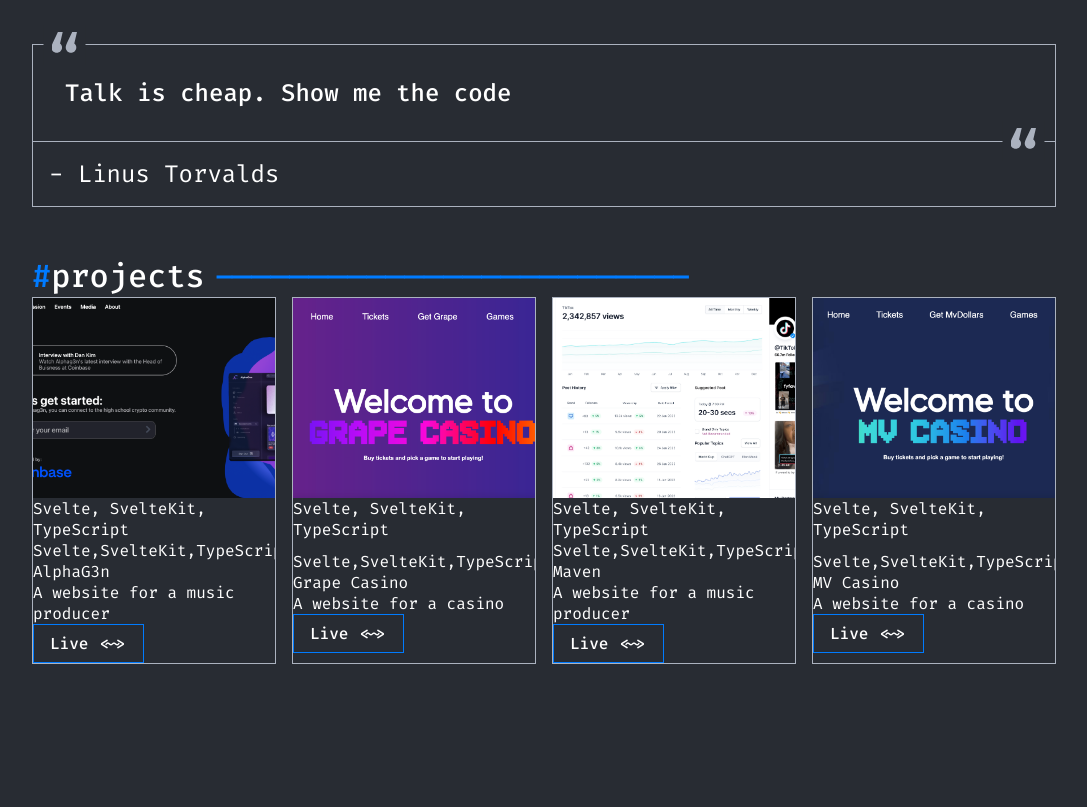
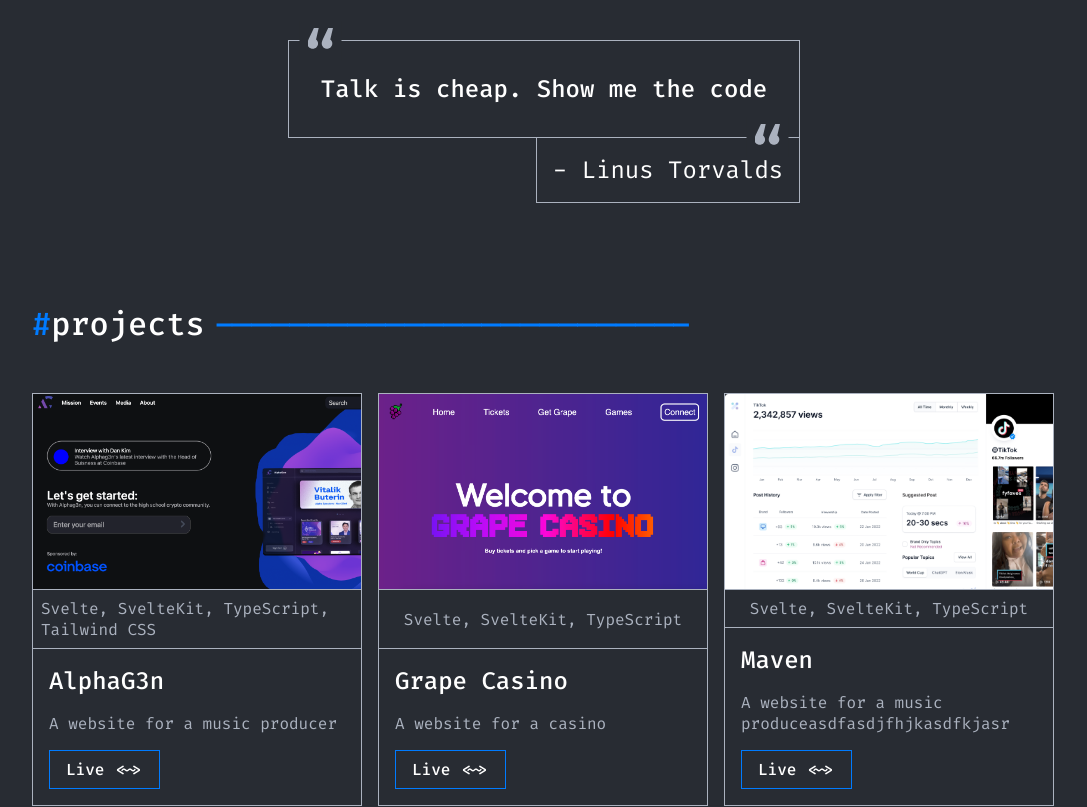
Before and after one commit to CoopTRUE/PortfolioV2, a SvelteKit app: page / in a window 1280 px wide. Shown: the part 340-1147 px from the top of the page, without its empty margins (96-1183 px from the left). Before the commit the page ends 1052 px from the top, so only its background shows below. Built offline with nearby package versions, Linux system fonts and the light colour scheme.

Commit message:
more work on styling

```diff
--- a/src/global.scss
+++ b/src/global.scss
@@ -32,10 +32,10 @@
 }
 
 section {
-  width: 100%;
   > h2 {
     font-size: 2rem;
     font-weight: 500;
+    margin-bottom: 3rem;
     &::before {
       content: '#';
       color: var(--color-primary);
@@ -46,5 +46,5 @@
       color: var(--color-primary);
     }
   }
-  margin-bottom: 3rem;
+  margin-bottom: 6.25rem;
 }
--- a/src/lib/components/Link.svelte
+++ b/src/lib/components/Link.svelte
@@ -14,6 +14,7 @@
     color: white;
     display: inline-block;
     font-weight: 500;
+    width: fit-content;
     padding: 0.5rem 1rem;
     border: 1px solid var(--color-primary);
     transition: background 0.2s ease-in-out;
--- a/src/routes/+layout.ts
+++ b/src/routes/+layout.ts
@@ -1 +1,4 @@
+// import { dev } from '$app/environment'
+
 export const prerender = true
+// export const csr = dev
--- a/src/routes/+page.svelte
+++ b/src/routes/+page.svelte
@@ -14,6 +14,9 @@
   <Hero />
   <Quote />
   <Projects />
+  <section>
+    <p>hi</p>
+  </section>
 </main>
 
 <style lang="scss">
--- a/src/routes/Hero.svelte
+++ b/src/routes/Hero.svelte
@@ -14,15 +14,18 @@
 
 <style lang="scss">
   section {
-    margin-bottom: 4rem;
+    width: 100%;
     display: flex;
+    align-items: center;
     justify-content: space-between;
-    align-items: center;
+    flex-direction: row;
+    margin-bottom: 3.75rem;
     .text {
       width: 45ch;
     }
     .headshot {
-      width: 20rem;
+      width: min(20rem, 35%);
+      aspect-ratio: 1/1;
       border-radius: 1rem;
     }
   }
--- a/src/routes/Projects.svelte
+++ b/src/routes/Projects.svelte
@@ -1,61 +1,59 @@
 <script lang="ts">
   import Link from '$lib/components/Link.svelte'
+  import alphag3n from '$lib/images/projects/alphag3n.png?width=1500&webp'
+  import grapeCasino from '$lib/images/projects/grape-casino.png?width=1500&webp'
+  import maven from '$lib/images/projects/maven.png?width=1500&webp'
+  import mvCasino from '$lib/images/projects/mv-casino.png?width=1500&webp'
 
   interface Project {
     title: string
     description: string
-    used: string[]
+    toolsUsed: string[]
     link: string
+    src: string
   }
   const projects: Project[] = [
     {
       title: 'AlphaG3n',
       description: 'A website for a music producer',
-      used: ['Svelte', 'SvelteKit', 'TypeScript'],
+      toolsUsed: ['Svelte', 'SvelteKit', 'TypeScript', 'Tailwind CSS'],
       link: 'https://alphag3n.com',
+      src: alphag3n,
     },
     {
       title: 'Grape Casino',
       description: 'A website for a casino',
-      used: ['Svelte', 'SvelteKit', 'TypeScript'],
+      toolsUsed: ['Svelte', 'SvelteKit', 'TypeScript'],
       link: 'https://grape-casino.com',
+      src: grapeCasino,
     },
     {
       title: 'Maven',
-      description: 'A website for a music producer',
-      used: ['Svelte', 'SvelteKit', 'TypeScript'],
+      description: 'A website for a music produceasdfasdjfhjkasdfkjasr',
+      toolsUsed: ['Svelte', 'SvelteKit', 'TypeScript'],
       link: 'https://mavenmusic.net',
+      src: maven,
     },
     {
       title: 'MV Casino',
       description: 'A website for a casino',
-      used: ['Svelte', 'SvelteKit', 'TypeScript'],
+      toolsUsed: ['Svelte', 'SvelteKit', 'TypeScript'],
       link: 'https://mv-casino.com',
+      src: mvCasino,
     },
   ]
-  const images = import.meta.glob<{ default: string }>('/src/lib/images/projects/*', {
-    query: {
-      width: 1500,
-      webp: true,
-    },
-  })
 </script>
 
 <section>
   <h2>projects</h2>
   <div class="projects">
-    {#each projects as { title, description, used, link }}
-      {@const src = `/src/lib/images/projects/${title.toLowerCase().replace(' ', '-')}.png`}
-      {@const image = images[src]()}
+    {#each projects as { title, description, toolsUsed, link, src }}
       <div class="project" aria-label={title}>
-        {#await image then { default: src }}
-          <img {src} alt={title} />
-        {/await}
-        <p>{used.join(', ')}</p>
-        <div class="description">
-          <p class="used">{used}</p>
-          <h3>{title}</h3>
-          <p>{description}</p>
+        <img {src} alt={title} loading="lazy" />
+        <p class="tools-used">{toolsUsed.join(', ')}</p>
+        <div class="content">
+          <h3 class="title">{title}</h3>
+          <p class="description">{description}</p>
           <Link href={link}>Live</Link>
         </div>
       </div>
@@ -65,19 +63,44 @@
 
 <style lang="scss">
   .projects {
-    display: grid;
-    grid-template-columns: repeat(auto-fit, minmax(12rem, 1fr));
+    display: flex;
+    flex-wrap: wrap;
     gap: 1rem;
   }
   .project {
+    display: grid;
+    grid-template-rows: 12.25rem 1fr auto;
+    grid-template-columns: 20.5rem;
     border: solid 1px var(--color-gray);
     display: grid;
-    grid-template-rows: 12.5rem auto;
     overflow: hidden;
     img {
+      // image should be contained with the top left corner visible
+      object-fit: cover;
+      object-position: top left;
       width: 100%;
-      height: 100%;
-      object-fit: cover;
+      height: 12.25rem;
+      border-bottom: solid 1px var(--color-gray);
+    }
+    .tools-used {
+      display: grid;
+      place-items: center;
+      padding: 0.5rem;
+      color: var(--color-gray);
+      border-bottom: solid 1px var(--color-gray);
+    }
+    .content {
+      padding: 1rem;
+      display: flex;
+      flex-direction: column;
+      gap: 1rem;
+      .title {
+        font-size: 1.5rem;
+        font-weight: 500;
+      }
+      .description {
+        color: var(--color-gray);
+      }
     }
   }
 </style>
--- a/src/routes/Quote.svelte
+++ b/src/routes/Quote.svelte
@@ -6,8 +6,6 @@
 <style lang="scss">
   section {
     font-size: 1.5rem;
-    display: flex;
-    flex-direction: column;
   }
   .quote {
     position: relative;
@@ -34,6 +32,7 @@
     }
   }
   .author {
+    float: right;
     display: inline;
     border: 1px solid var(--color-gray);
     border-top: none;
```
